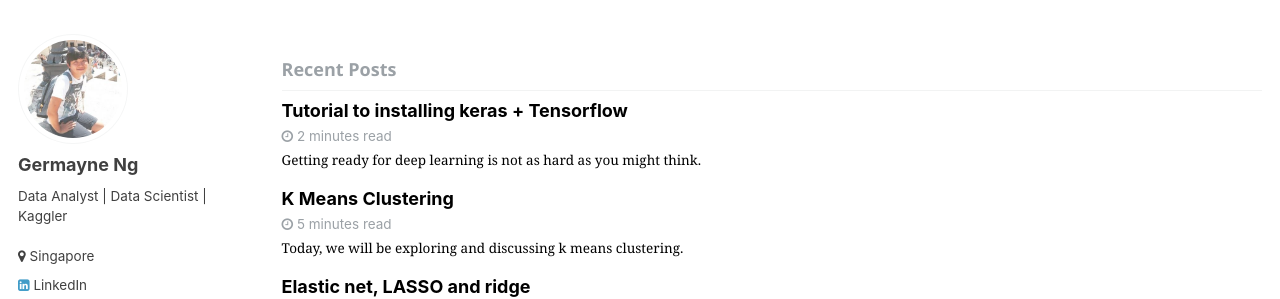
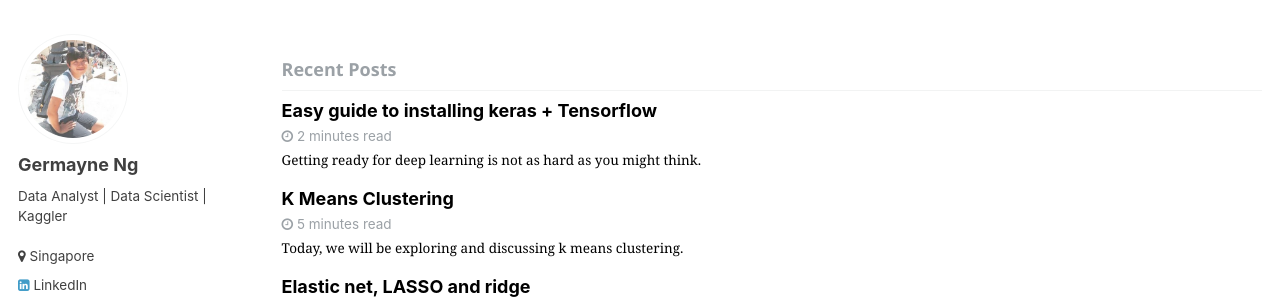
Before and after one commit to germayneng/template-_githubpages, a Jekyll site: the page built from index.html, in a window 1280 px wide and 1156 px high. Shown: the part 395-694 px from the top of the window. Built offline with Jekyll 4.4.1, drawn with Linux system fonts in a browser that asks for light colours; the list of posts is cut into pages by our own code.

Commit message:
Update 2017-10-27-Getting_started_with_deep_learning.md

```diff
--- a/_posts/2017-10-27-Getting_started_with_deep_learning.md
+++ b/_posts/2017-10-27-Getting_started_with_deep_learning.md
@@ -1,6 +1,6 @@
 ---
 layout: single
-title: 'Tutorial to installing keras + Tensorflow'
+title: 'Easy guide to installing keras + Tensorflow'
 category: tutorial
 tags: [python, deep, learning, tensorflow, keras ]
 comments: true
```
